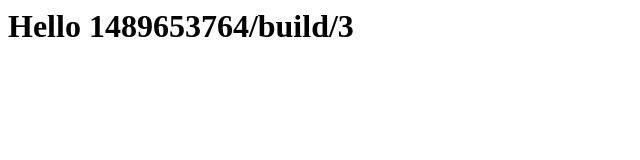
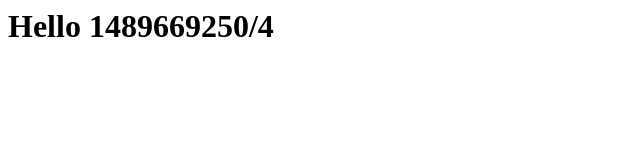
Before and after one commit to retzero/gh-pages-test, a plain HTML site: page index.html in a window 1280 px wide. Shown: the whole page, without its empty margins (0-640 px from the left). Drawn offline with Linux system fonts and the light colour scheme.

Commit message:
1489669250/4

```diff
--- a/index.html
+++ b/index.html
@@ -3,7 +3,7 @@
   </head>
   <body>
     <h1>
-Hello 1489653764/build/3
+Hello 1489669250/4
     </h1>
   </body>
 </html>
```
